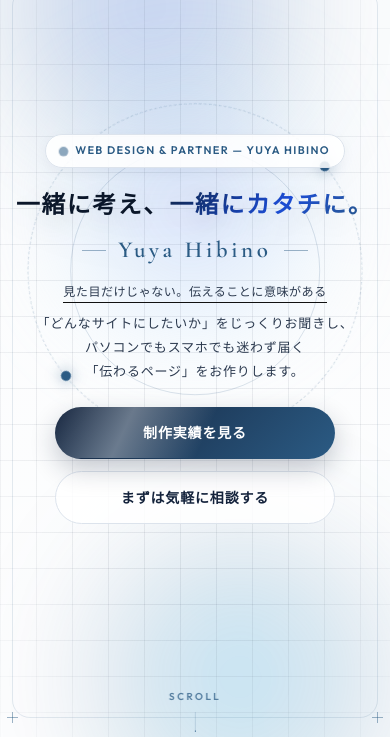
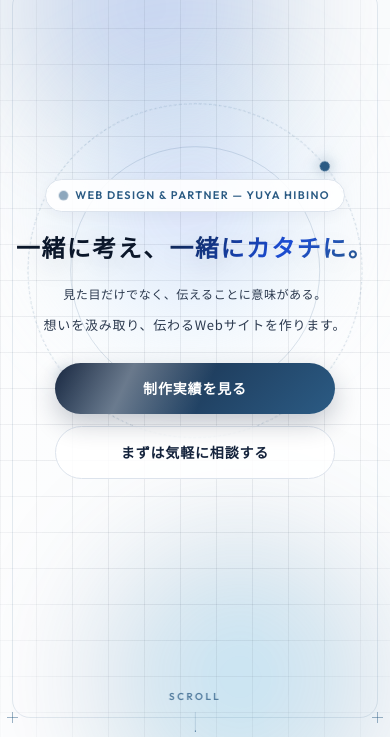
Before and after one commit to baseballgood0622-ui/yuya-hibino-portfolio, a plain HTML site: page index.html in a window 390 px wide. Shown: the part 80-817 px from the top of the page. Drawn offline with nearby package versions, Linux system fonts and the light colour scheme.

Commit message:
feat: Remove First View name logo, update sub-copy, remove underline, and update lead text

```diff
--- a/index.html
+++ b/index.html
@@ -128,25 +128,21 @@
           </div>
 
           <!-- ★メインの日本語キャッチコピー（2番目に力強く表示：文字を主役として主張するタイポグラフィ） -->
-          <p class="mainVisual_catch fv-anim fv-anim--2">
+          <h1 class="mainVisual_catch fv-anim fv-anim--2">
             <span class="fv_catch_line fv_catch_line--main">一緒に考え、<span class="fv_catch_em">一緒にカタチに。</span></span>
-          </p>
+          </h1>
 
-          <!-- ★メインロゴ（3番目にふわっと表示：高級感のある明朝系セリフ体） -->
-          <h1 class="mainVisual_logo fv-anim fv-anim--3">Yuya Hibino</h1>
-
-          <!-- ★サブコピー・自己紹介リード文（4番目にふわっと表示：黒アンダーライン付きサブタイトル＋リード文） -->
-          <div class="mainVisual_subBlock fv-anim fv-anim--4">
-            <p class="mainVisual_subTitle"><span class="mainVisual_subTitle_text">見た目だけじゃない。伝えることに意味がある</span></p>
+          <!-- ★サブコピー・自己紹介リード文（3番目にふわっと表示：サブタイトル＋リード文） -->
+          <div class="mainVisual_subBlock fv-anim fv-anim--3">
+            <p class="mainVisual_subTitle">見た目だけでなく、伝えることに意味がある。</p>
             <p class="mainVisual_sub">
-              <span class="ib">「どんなサイトにしたいか」をじっくりお聞きし、</span><br class="pc">
-              <span class="ib">パソコンでもスマホでも迷わず届く</span><span class="ib">「伝わるページ」をお作りします。</span>
+              <span class="ib">想いを汲み取り、</span><span class="ib">伝わるWebサイトを作ります。</span>
             </p>
           </div>
         </div>
 
-        <!-- ★ファーストビューのアクション誘導ボタン（5番目にふわっと表示） -->
-        <div class="mainVisual_actions fv-anim fv-anim--5">
+        <!-- ★ファーストビューのアクション誘導ボタン（4番目にふわっと表示） -->
+        <div class="mainVisual_actions fv-anim fv-anim--4">
           <a href="#works" class="fv_btn fv_btn--primary">制作実績を見る</a>
           <a href="./contact.html" class="fv_btn fv_btn--outline">まずは気軽に相談する</a>
         </div>
--- a/style.css
+++ b/style.css
@@ -892,13 +892,8 @@ br.pc {
 
 .fv-anim--1 { animation-delay: 3.10s; }
 .fv-anim--2 { animation-delay: 3.30s; }
-.fv-anim--3 {
-  opacity: 0;
-  transform: translateY(14px);
-  animation: fvRevealUp 1.1s cubic-bezier(0.22, 1, 0.36, 1) 3.50s forwards;
-}
-.fv-anim--4 { animation-delay: 3.70s; }
-.fv-anim--5 { animation-delay: 3.90s; }
+.fv-anim--3 { animation-delay: 3.60s; }
+.fv-anim--4 { animation-delay: 3.85s; }
 
 @keyframes fvRevealUp {
   0% {
@@ -1036,7 +1031,7 @@ br.pc {
   gap: 0.22em;
   color: var(--color-text-primary);
   line-height: 1.4;
-  margin-bottom: 1.5vw;
+  margin-bottom: 1.8vw;
   text-align: center;
 }
 
@@ -1065,37 +1060,12 @@ br.pc {
   padding: 0 0.04em;
 }
 
-/* メインロゴ（Yuya Hibino：筆記体ではなく高級感のある明朝系セリフ体） */
-.mainVisual_logo {
-  font-family: var(--font-en-luxury);
-  font-size: 2.25vw;
-  font-weight: 600;
-  letter-spacing: 0.18em;
-  color: var(--color-text-accent);
-  line-height: 1.2;
-  margin-bottom: 1.8vw;
-  position: relative;
-  display: inline-flex;
-  align-items: center;
-  gap: 1.2vw;
-}
-
-.mainVisual_logo::before,
-.mainVisual_logo::after {
-  content: '';
-  display: inline-block;
-  width: 2.8vw;
-  height: 1.5px;
-  background-color: var(--color-text-accent);
-  opacity: 0.45;
-}
-
-/* サブリード文ブロック（Yuya Hibinoの下のタイトル＋説明文） */
+/* サブリード文ブロック（タイトル＋説明文） */
 .mainVisual_subBlock {
   display: flex;
   flex-direction: column;
   align-items: center;
-  margin-bottom: 2.4vw;
+  margin-bottom: 2.6vw;
 }
 
 .mainVisual_subTitle {
@@ -1105,17 +1075,12 @@ br.pc {
   color: var(--color-text-sub);
   letter-spacing: 0.08em;
   line-height: 1.5;
-  margin-bottom: 0.65vw;
+  margin-bottom: 0.8vw;
   display: inline-flex;
   align-items: center;
   justify-content: center;
   gap: 10px;
   white-space: nowrap;
-}
-
-.mainVisual_subTitle_text {
-  border-bottom: 1px solid #111111;
-  padding-bottom: 2px;
 }
 
 .mainVisual_subTitle::before,
@@ -1275,30 +1240,20 @@ br.pc {
   }
   .mainVisual_catch {
     line-height: 1.45;
-    margin-bottom: 16px;
+    margin-bottom: 20px;
   }
   .fv_catch_line--main {
     font-size: clamp(21px, 6.1vw, 28px);
     letter-spacing: 0.07em;
   }
-  .mainVisual_logo {
-    font-size: 23px;
-    letter-spacing: 0.16em;
-    margin-bottom: 18px;
-    gap: 12px;
-  }
-  .mainVisual_logo::before,
-  .mainVisual_logo::after {
-    width: 24px;
-  }
   .mainVisual_subBlock {
-    margin-bottom: 24px;
+    margin-bottom: 26px;
   }
   .mainVisual_subTitle {
     font-size: clamp(11px, 3.1vw, 13px);
     letter-spacing: 0.04em;
     gap: 7px;
-    margin-bottom: 8px;
+    margin-bottom: 10px;
   }
   .mainVisual_subTitle::before,
   .mainVisual_subTitle::after {
```
